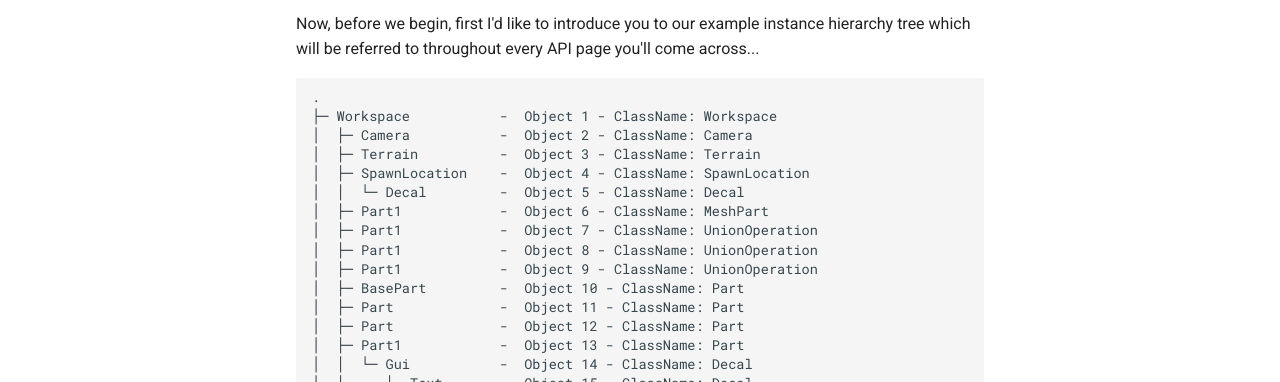
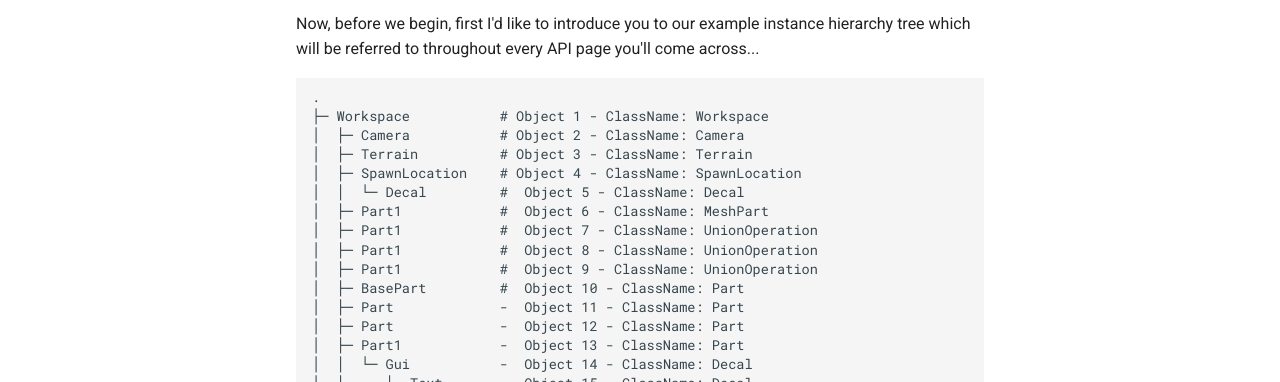
Before and after one commit to GreenTheBlaze/GreenUtils_Roblox, an MkDocs documentation site: the page built from docs/index.md, in a window 1280 px wide and 1255 px high. Shown: the part 393-775 px from the top of the window. Built offline with MkDocs 1.6.1 and Material for MkDocs 9.7.7, drawn with Linux system fonts in a browser that asks for light colours; comment, search, counter and statistics services are not loaded; some of the changed text lies outside the part shown.

````diff
--- a/docs/index.md
+++ b/docs/index.md
@@ -7,16 +7,16 @@ This documentation serves as a knowledge base for our package, everything here i
 Now, before we begin, first I'd like to introduce you to our example instance hierarchy tree which will be referred to throughout every API page you'll come across...
 ```
 .
-├─ Workspace           -  Object 1 - ClassName: Workspace
-│  ├─ Camera           -  Object 2 - ClassName: Camera
-│  ├─ Terrain          -  Object 3 - ClassName: Terrain
-│  ├─ SpawnLocation    -  Object 4 - ClassName: SpawnLocation
-│  │  └─ Decal         -  Object 5 - ClassName: Decal
-│  ├─ Part1            -  Object 6 - ClassName: MeshPart
-│  ├─ Part1            -  Object 7 - ClassName: UnionOperation
-│  ├─ Part1            -  Object 8 - ClassName: UnionOperation
-│  ├─ Part1            -  Object 9 - ClassName: UnionOperation
-│  ├─ BasePart         -  Object 10 - ClassName: Part
+├─ Workspace           # Object 1 - ClassName: Workspace
+│  ├─ Camera           # Object 2 - ClassName: Camera
+│  ├─ Terrain          # Object 3 - ClassName: Terrain
+│  ├─ SpawnLocation    # Object 4 - ClassName: SpawnLocation
+│  │  └─ Decal         #  Object 5 - ClassName: Decal
+│  ├─ Part1            #  Object 6 - ClassName: MeshPart
+│  ├─ Part1            #  Object 7 - ClassName: UnionOperation
+│  ├─ Part1            #  Object 8 - ClassName: UnionOperation
+│  ├─ Part1            #  Object 9 - ClassName: UnionOperation
+│  ├─ BasePart         #  Object 10 - ClassName: Part
 │  ├─ Part             -  Object 11 - ClassName: Part
 │  ├─ Part             -  Object 12 - ClassName: Part
 │  ├─ Part1            -  Object 13 - ClassName: Part
````
